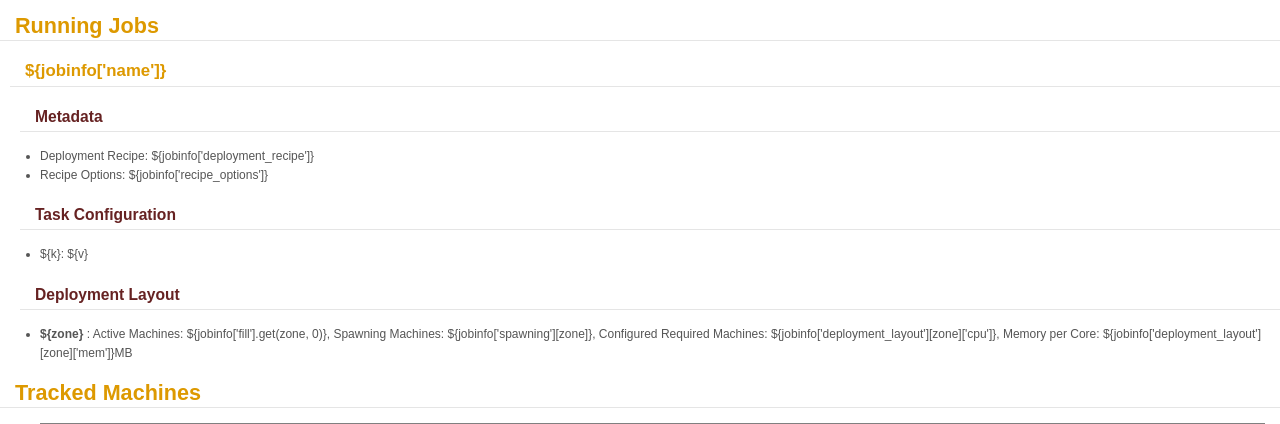
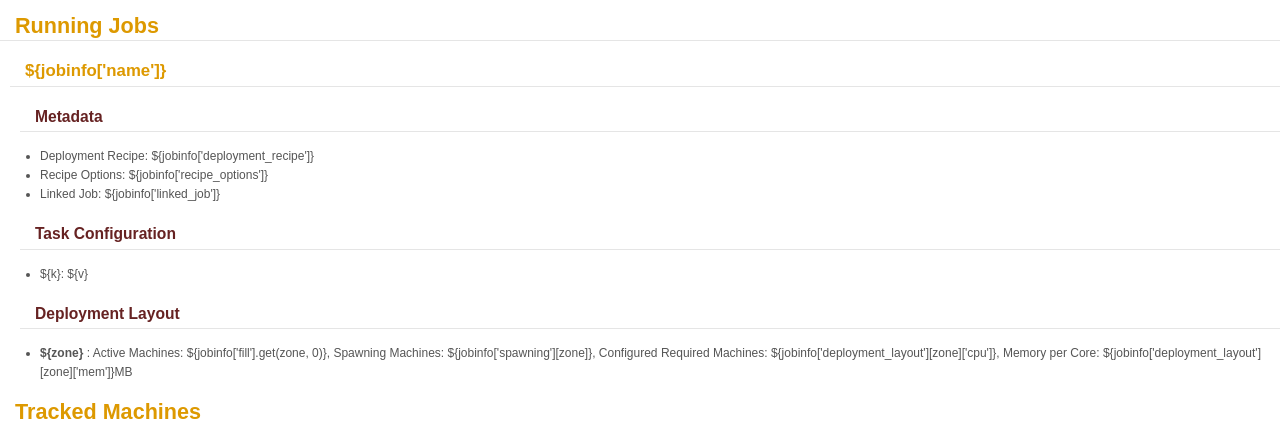
Before and after one commit to ZachGoldberg/Cerebro, a Python web app: template templates/cluster_overview.html in a window 1280 px wide. Shown: the part 236-660 px from the top of the page. Run offline with Jinja, Linux system fonts and the light colour scheme; the template is opened without the code that fills it, so the values that code supplies are empty.

Commit message:
Show linked job configuration in the overview page

```diff
--- a/src/clustersitter/clusterstats.py
+++ b/src/clustersitter/clusterstats.py
@@ -83,6 +83,7 @@
             job_data['deployment_layout'] = job.deployment_layout
             job_data['deployment_recipe'] = job.deployment_recipe
             job_data['recipe_options'] = job.recipe_options
+            job_data['linked_job'] = job.linked_job
             fillers = []
             for filler_list in job.fillers.values():
                 for filler in filler_list:
--- a/templates/cluster_overview.html
+++ b/templates/cluster_overview.html
@@ -325,6 +325,9 @@
         <li>
           Recipe Options: ${jobinfo['recipe_options']}
         </li>
+        <li>
+          Linked Job: ${jobinfo['linked_job']}
+        </li>
         </ul>
     </p>
     <h4> Task Configuration </h4>
```
